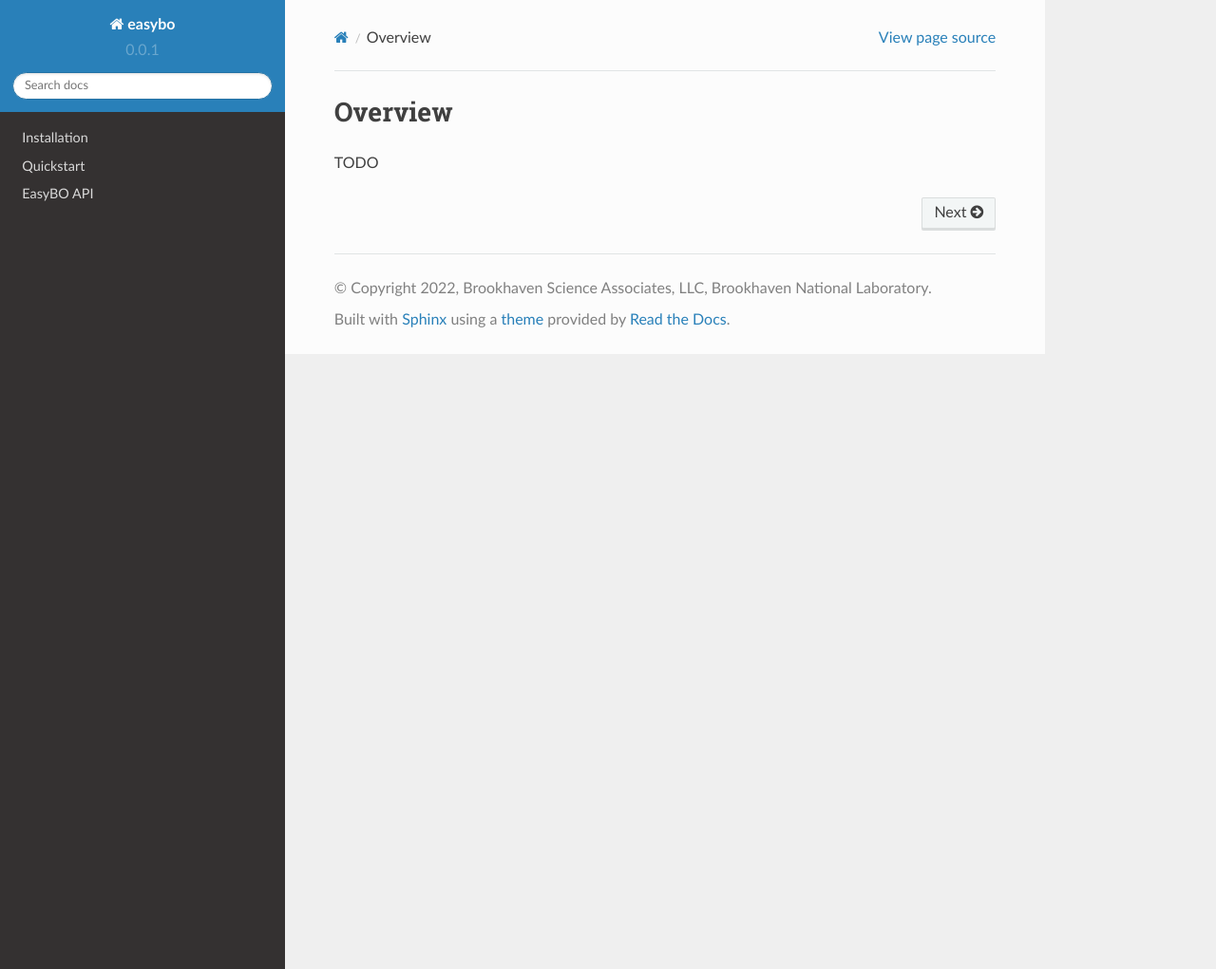
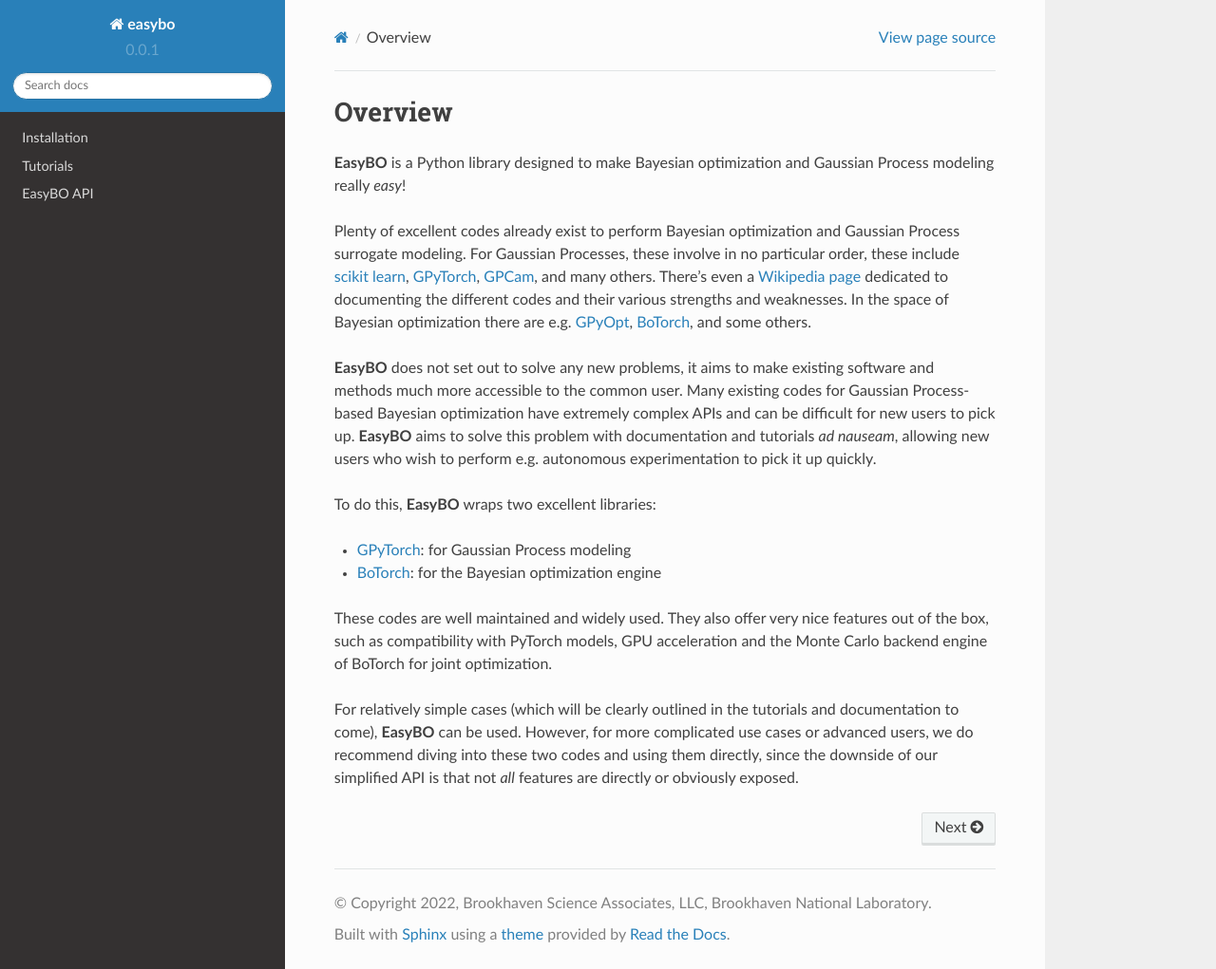
Before and after one commit to matthewcarbone/EasyBO, a Sphinx documentation site: the page built from docs/source/index.rst, in a window 1280 px wide and 1021 px high. Shown: the whole window at 95% size. Built offline with Sphinx 7.4.7 and the Read the Docs theme 2.0.0, drawn with Linux system fonts in a browser that asks for light colours.

Commit message:
Update docs

```diff
--- a/README.rst
+++ b/README.rst
@@ -1,9 +1,22 @@
 EasyBO
-=========
+======
 
 .. inclusion-marker-easybo-begin
 
-TODO
+**EasyBO** is a Python library designed to make Bayesian optimization and Gaussian Process modeling really `easy`!
+
+Plenty of excellent codes already exist to perform Bayesian optimization and Gaussian Process surrogate modeling. For Gaussian Processes, these involve in no particular order, these include `scikit learn <https://scikit-learn.org/stable/modules/gaussian_process.html>`__, `GPyTorch <https://gpytorch.ai>`__, `GPCam <https://gpcam.readthedocs.io/en/latest/index.html>`__, and many others. There's even a `Wikipedia page <https://en.wikipedia.org/wiki/Comparison_of_Gaussian_process_software>`__ dedicated to documenting the different codes and their various strengths and weaknesses. In the space of Bayesian optimization there are e.g. `GPyOpt <https://sheffieldml.github.io/GPyOpt/>`__, `BoTorch <https://botorch.org>`__, and some others.
+
+**EasyBO** does not set out to solve any new problems, it aims to make existing software and methods much more accessible to the common user. Many existing codes for Gaussian Process-based Bayesian optimization have extremely complex APIs and can be difficult for new users to pick up. **EasyBO** aims to solve this problem with documentation and tutorials `ad nauseam`, allowing new users who wish to perform e.g. autonomous experimentation to pick it up quickly.
+
+To do this, **EasyBO** wraps two excellent libraries:
+
+- `GPyTorch <https://gpytorch.ai>`__: for Gaussian Process modeling
+- `BoTorch <https://botorch.org>`__: for the Bayesian optimization engine
+
+These codes are well maintained and widely used. They also offer very nice features out of the box, such as compatibility with PyTorch models, GPU acceleration and the Monte Carlo backend engine of BoTorch for joint optimization.
+
+For relatively simple cases (which will be clearly outlined in the tutorials and documentation to come), **EasyBO** can be used. However, for more complicated use cases or advanced users, we do recommend diving into these two codes and using them directly, since the downside of our simplified API is that not `all` features are directly or obviously exposed.
 
 .. inclusion-marker-easybo-end
 
--- a/docs/source/index.rst
+++ b/docs/source/index.rst
@@ -3,7 +3,7 @@
    :hidden:
 
    installation
-   quickstart
+   tutorials
    modules
 
 Overview
--- a/docs/source/quickstart.rst
+++ /dev/null
@@ -1,5 +0,0 @@
-==========
-Quickstart
-==========
-
-TODO
--- /dev/null
+++ b/docs/source/tutorials/second_simple_gp.rst
@@ -0,0 +1,5 @@
+========================================
+A second simple Gaussian Process Example
+========================================
+
+test
```
Also changed, not shown: docs/source/tutorials.rst (added, +8 -0 lines), docs/source/tutorials/simple_gp.rst (added, +59 -0 lines).
